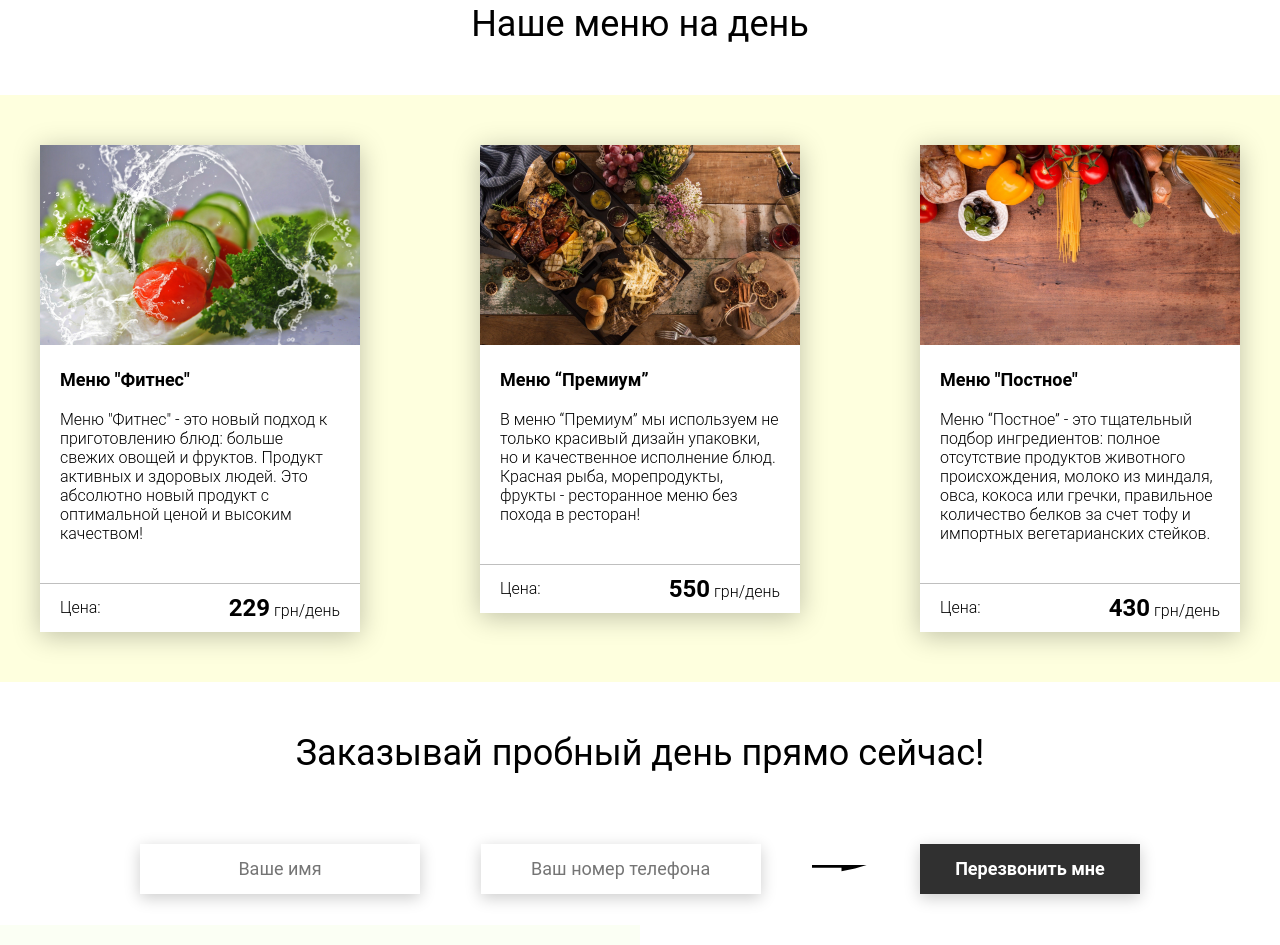
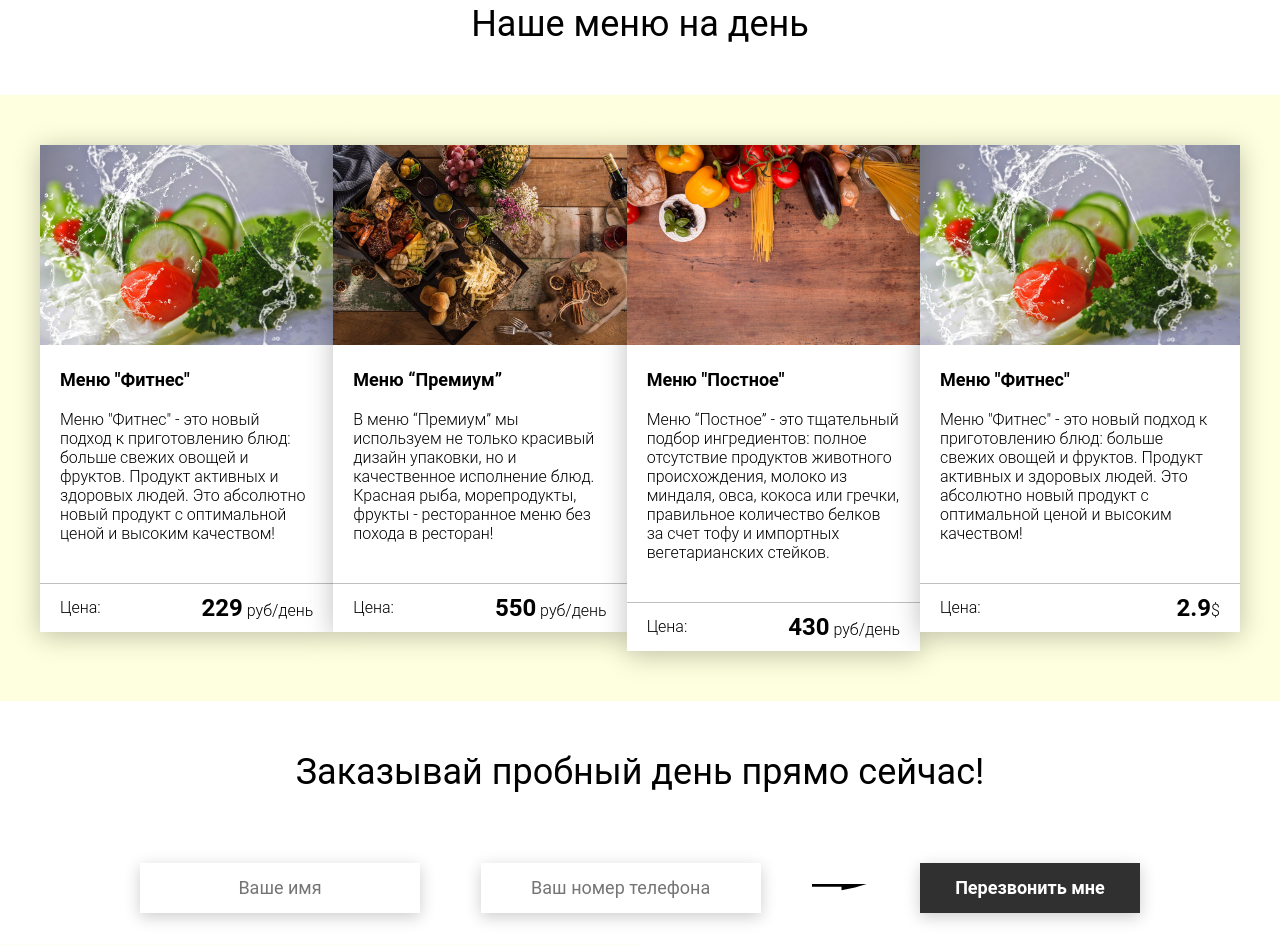
Before and after one commit to Pashkouski/first-project, a plain HTML site: page index.html in a window 1280 px wide. Shown: the part 2551-3496 px from the top of the page. Drawn offline with Linux system fonts and the light colour scheme.

Commit message:
добавление карточки JS

```diff
--- a/index.html
+++ b/index.html
@@ -213,7 +213,7 @@
                 <div class="menu__item-divider"></div>
                 <div class="menu__item-price">
                     <div class="menu__item-cost">Цена:</div>
-                    <div class="menu__item-total"><span>229</span> грн/день</div>
+                    <div class="menu__item-total"><span>229</span> руб/день</div>
                 </div>
             </div>
             <div class="menu__item">
@@ -226,7 +226,7 @@
                 <div class="menu__item-divider"></div>
                 <div class="menu__item-price">
                     <div class="menu__item-cost">Цена:</div>
-                    <div class="menu__item-total"><span>550</span> грн/день</div>
+                    <div class="menu__item-total"><span>550</span> руб/день</div>
                 </div>
             </div>
             <div class="menu__item">
@@ -239,7 +239,7 @@
                 <div class="menu__item-divider"></div>
                 <div class="menu__item-price">
                     <div class="menu__item-cost">Цена:</div>
-                    <div class="menu__item-total"><span>430</span> грн/день</div>
+                    <div class="menu__item-total"><span>430</span> руб/день</div>
                 </div>
             </div>
         </div>
--- a/js/script.js
+++ b/js/script.js
@@ -29,9 +29,9 @@ document.addEventListener("DOMContentLoaded", () => {
     tabsParent.addEventListener('click', (event) => {
         const target = event.target;
 
-        if(target && target.classList.contains('tabheader__item')) {
-            tabs.forEach( (item,i) => {
-                if(target === item) {
+        if (target && target.classList.contains('tabheader__item')) {
+            tabs.forEach((item, i) => {
+                if (target === item) {
                     hideTabContent();
                     showTabContent(i);
                 }
@@ -45,7 +45,7 @@ document.addEventListener("DOMContentLoaded", () => {
 
     function getTineRemaining(endTime) {
         const t = Date.parse(endTime) - new Date(),
-              days = Math.floor( t / 1000 / 60 / 60 / 24),
+            days = Math.floor(t / 1000 / 60 / 60 / 24),
             hours = Math.floor((t / 1000 / 60 / 60) % 24),
             minutes = Math.floor((t / 1000 / 60) % 60),
             second = Math.floor((t / 1000) % 60);
@@ -59,7 +59,7 @@ document.addEventListener("DOMContentLoaded", () => {
     }
 
     function getZerro(num) {
-        if(num >= 0 && num < 10) {
+        if (num >= 0 && num < 10) {
             return `0${num}`;
         } else
             return num;
@@ -82,7 +82,7 @@ document.addEventListener("DOMContentLoaded", () => {
             minutes.innerHTML = getZerro(t.minutes);
             second.innerHTML = getZerro(t.second);
 
-            if(t.total <= 0) {
+            if (t.total <= 0) {
                 clearInterval(timeInterval);
             }
         }
@@ -97,7 +97,7 @@ document.addEventListener("DOMContentLoaded", () => {
         modal = document.querySelector('.modal'),
         modalCloseBtn = document.querySelector('[data-close]');
 
-    modalTrigger.forEach( btn => {
+    modalTrigger.forEach(btn => {
         btn.addEventListener('click', () => {
             modal.classList.add('show');
             modal.classList.remove('hide');
@@ -114,15 +114,62 @@ document.addEventListener("DOMContentLoaded", () => {
     modalCloseBtn.addEventListener('click', closeModal);
 
     modal.addEventListener('click', (e) => {
-       if(e.target === modal) {
+        if (e.target === modal) {
             closeModal();
         }
     });
 
     document.addEventListener('keydown', (e) => {
-        if(e.code === 'Escape' && modal.classList.contains('show')){
+        if (e.code === 'Escape' && modal.classList.contains('show')) {
             closeModal();
         }
     });
 
+    //классы для карточек
+    class MenuCard {
+        constructor(src, alt, title, descr, price, parentSelector) {
+            this.src = src;
+            this.alt = alt;
+            this.title = title;
+            this.descr = descr;
+            this.price = price;
+            this.parent = document.querySelector(parentSelector);
+            this.transfer = 60;
+            this.changeToRub();
+        }
+
+        changeToRub() {
+            this.prise = this.prise * this.transfer;
+        }
+        render() {
+            const element = document.createElement('div');
+            element.innerHTML = `
+                        <div class="menu__item">
+                             <img src=${this.src} alt=${this.alt}>
+                             <h3 class="menu__item-subtitle">${this.title}</h3>
+                             <div class="menu__item-descr">${this.descr}</div>
+                             <div class="menu__item-divider"></div>
+                             <div class="menu__item-price">
+                             <div class="menu__item-cost">Цена:</div>
+                              <div class="menu__item-total"><span>${this.price}</span>$</div>
+                             </div>
+                         </div>
+                          `;
+            this.parent.append(element);
+        }
+    }
+
+       new MenuCard(
+           "img/tabs/vegy.jpg",
+           "vegy",
+           'Меню "Фитнес"',
+           'Меню "Фитнес" - это новый подход к приготовлению блюд: больше свежих\n' +
+           '                    овощей и фруктов. Продукт активных и здоровых людей. Это абсолютно новый продукт с оптимальной ценой\n' +
+           '                    и высоким качеством!',
+           2.9,
+           '.menu .container'
+       ).render();
+
+
+
 });
```
Lines whose indentation alone changed are shown as unchanged.
